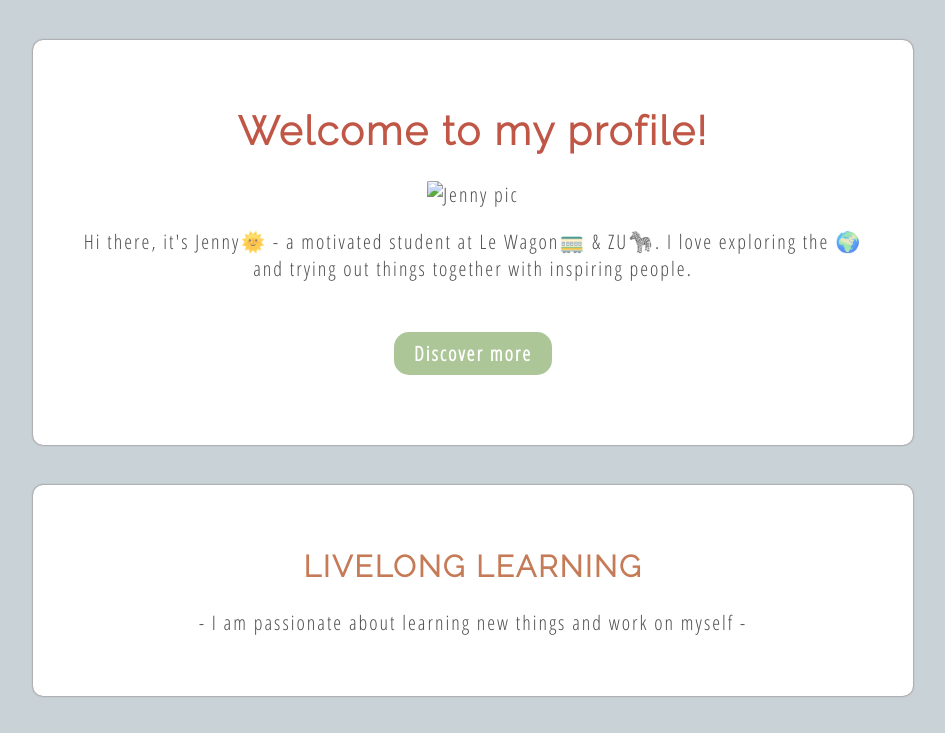
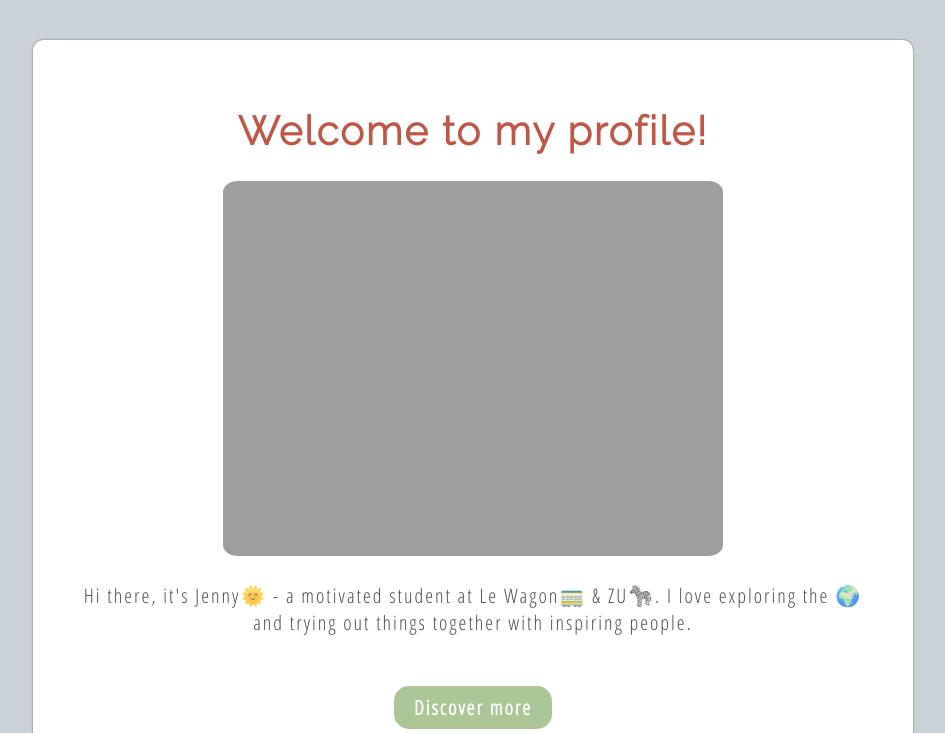
Before and after one commit to jennykschneider/profile, a plain HTML site: page index.html in a window 1280 px wide. Shown: the top 733 px of the page, without its empty margins (167-1112 px from the left). Drawn offline with Linux system fonts and the light colour scheme; the site is published under a folder, as on GitHub Pages, so addresses that start at the root find nothing.

Commit message:
next try

```diff
--- a/index.html
+++ b/index.html
@@ -13,7 +13,7 @@
 
 <div class="card-white header">
   <h1>Welcome to my profile!</h1>
-  <img src="/images/Picture_second.jpg" alt="Jenny pic" width="500px" class="img-circle">
+  <img src="images/Picture_second.jpg" alt="Jenny pic" width="500px" class="img-circle">
   <p>Hi there, it's Jenny🌞 - a motivated student at Le Wagon🚃 & ZU🦓. I love exploring the 🌍 and trying out things together with inspiring people. </p>
   <a href="#" class="btn-blue">Discover more</a>
 </div>
```
Also changed, not shown: 2 other files.
